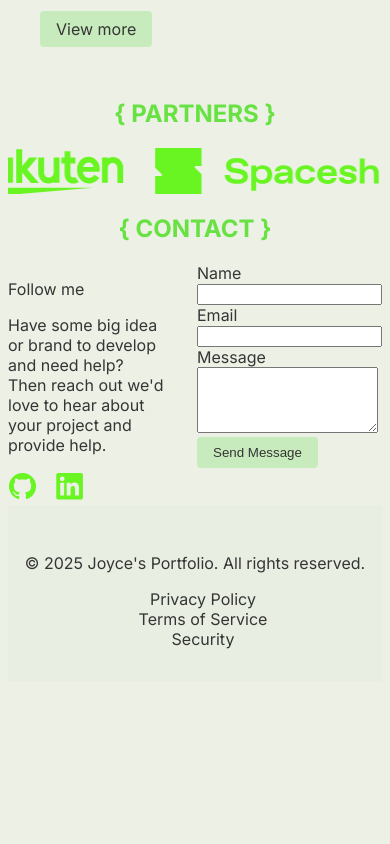
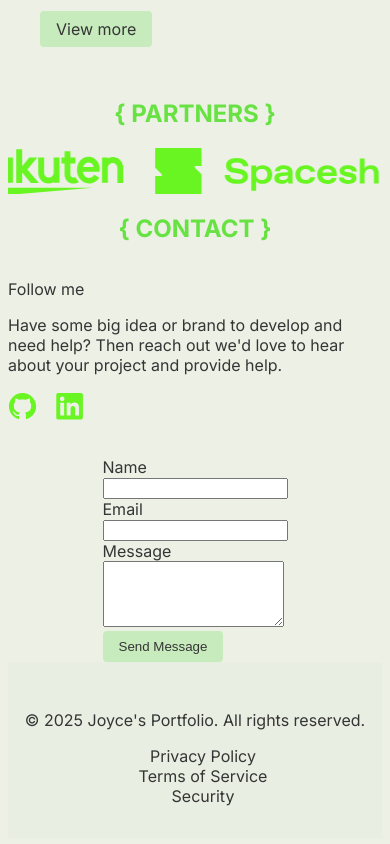
Before and after one commit to wanchanlin/CodePortfolio-Next, a Next.js app: page / in a window 390 px wide. Shown: the part 2554-3398 px from the top of the page. Before the commit the page ends 3243 px from the top, so only its background shows below. Built offline with nearby package versions, Linux system fonts and the light colour scheme.

Commit message:
new files

```diff
--- a/src/app/globals.css
+++ b/src/app/globals.css
@@ -509,4 +509,8 @@ iframe {
     flex-direction: column; /* Side-by-side on desktop */
     align-items: flex-start;
   }
+  .contact-social-wrapper {
+    flex-direction: column;
+    align-items: center;
+  }
 }
```
